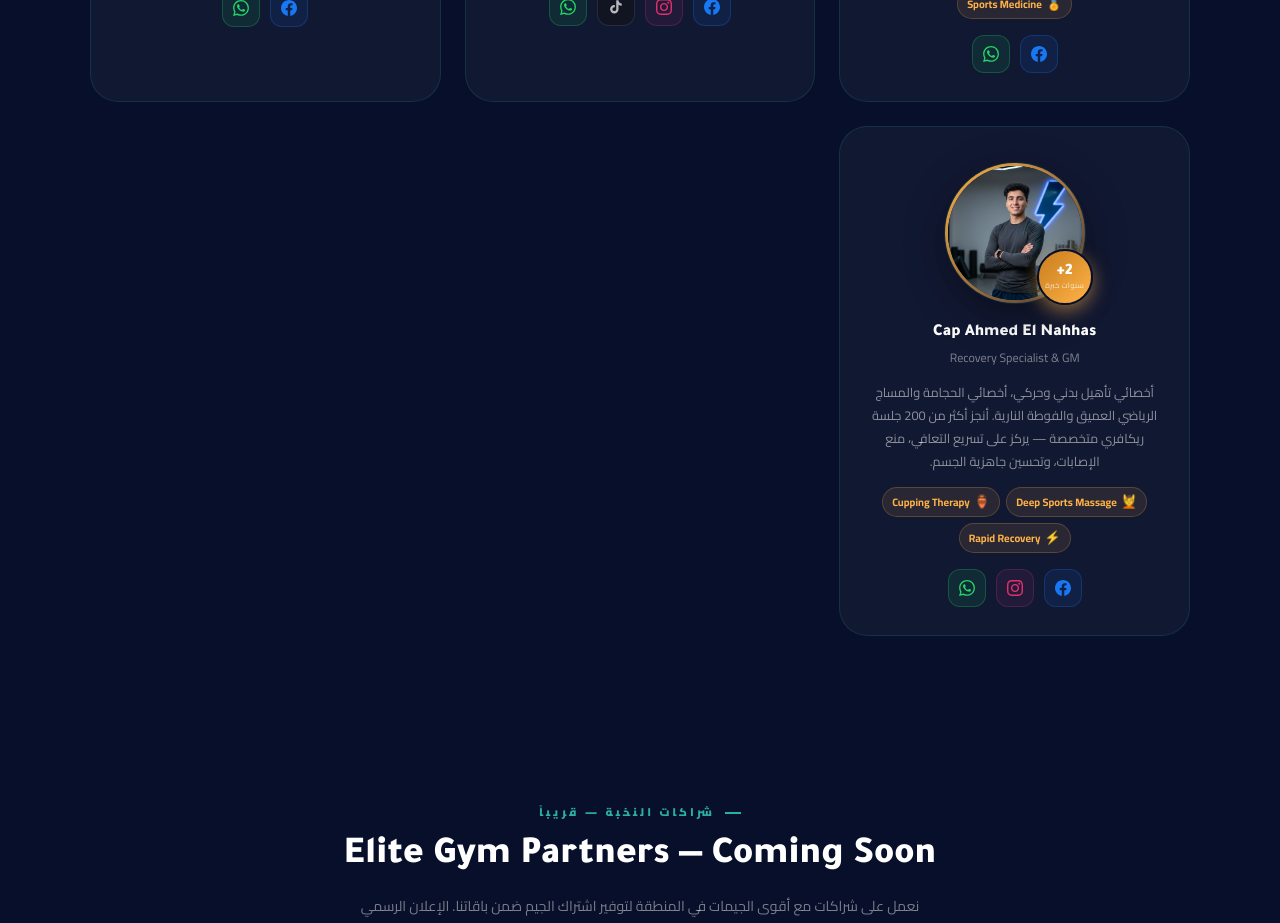
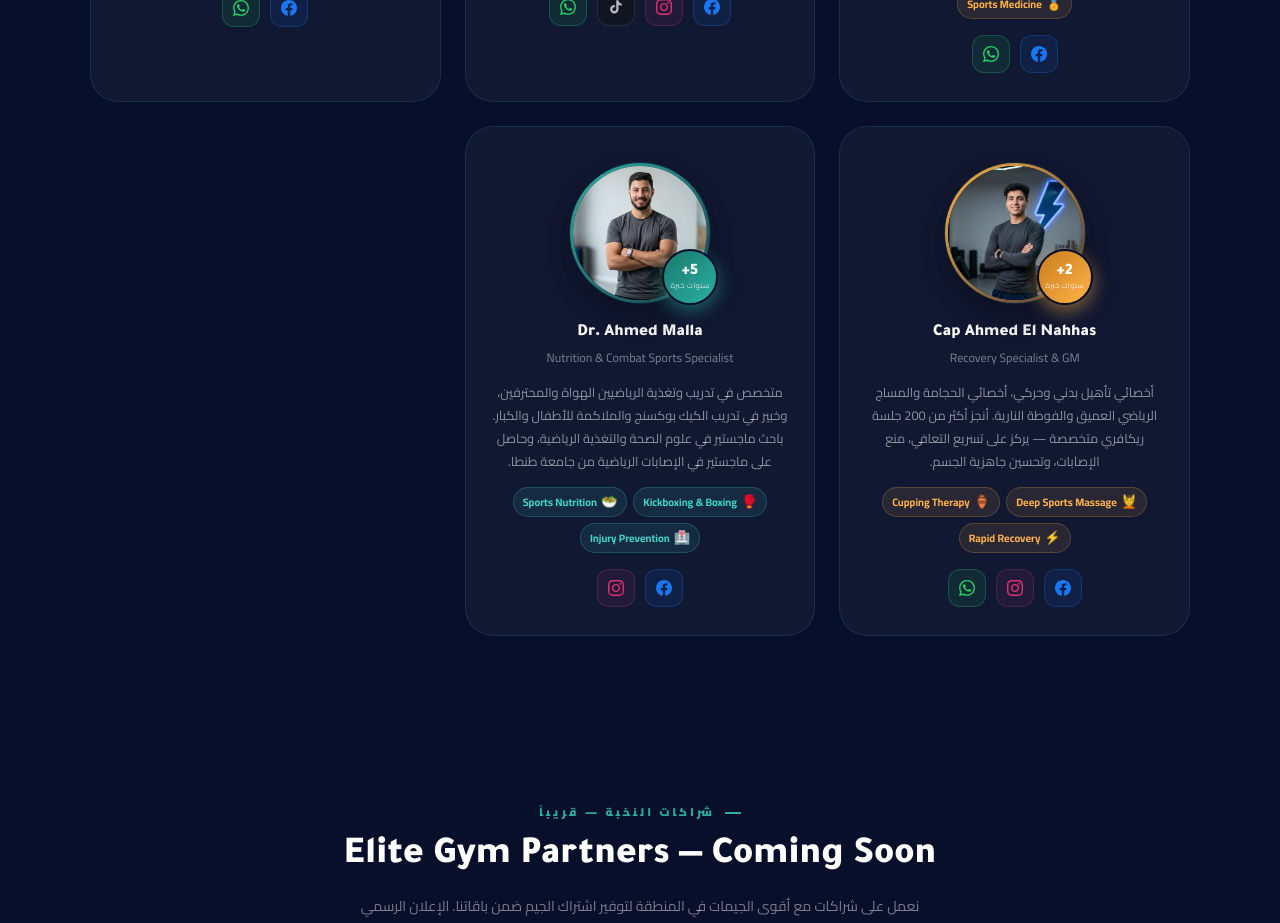
Before and after one commit to Ahmed-Adel0/bstance, a Next.js app: page / in a window 1280 px wide. Shown: the part 5600-6523 px from the top of the page. Built offline with nearby package versions, Linux system fonts and the light colour scheme.

Commit message:
Add Dr. Ahmed Malla to Team Section and update his credentials

```diff
--- a/src/components/sections/TeamSection.tsx
+++ b/src/components/sections/TeamSection.tsx
@@ -125,6 +125,29 @@ const teamMembers = [
     accentColor: "gold",
     delay: "rd4",
   },
+  {
+    id: 5,
+    name: "Dr. Ahmed Malla",
+    title: "Nutrition & Combat Sports Specialist",
+    role: "Train • Fuel — أداء وتغذية رياضية",
+    image: "/imgs/mala.png", // Placeholder
+    imagePosition: "center top",
+    experience: "5+",
+    experienceLabel: "سنوات خبرة",
+    bio: "متخصص في تدريب وتغذية الرياضيين الهواة والمحترفين، وخبير في تدريب الكيك بوكسنج والملاكمة للأطفال والكبار. باحث ماجستير في علوم الصحة والتغذية الرياضية، وحاصل على ماجستير في الإصابات الرياضية من جامعة طنطا.",
+    tags: [
+      { icon: "🥊", label: "Kickboxing & Boxing" },
+      { icon: "🥗", label: "Sports Nutrition" },
+      { icon: "🏥", label: "Injury Prevention" },
+    ],
+    social: [
+      // { platform: "whatsapp",  url: "https://wa.me/201279266345",             label: "WhatsApp" },
+      { platform: "facebook", url: "https://www.facebook.com/ahmd.almla.192244/", label: "Facebook" },
+      { platform: "instagram", url: "https://www.instagram.com/mall_a00?utm_source=ig_web_button_share_sheet&igsh=ZDNlZDc0MzIxNw==", label: "Instagram" },
+    ],
+    accentColor: "teal",
+    delay: "rd5",
+  },
 ];
 
 const SocialIcon = ({ platform }: { platform: string }) => {
```
Also changed, not shown: public/imgs/mala.png (added).
